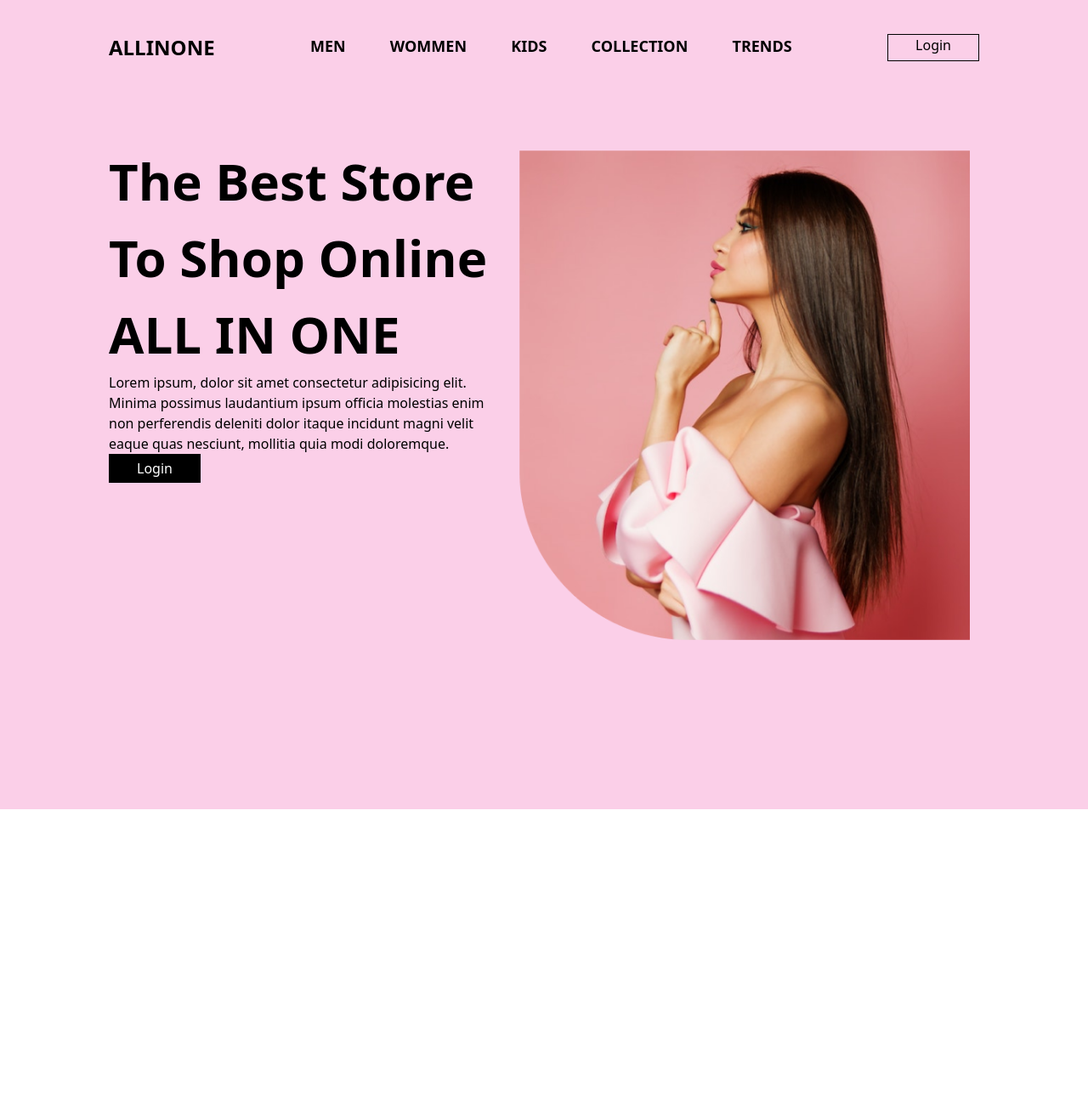
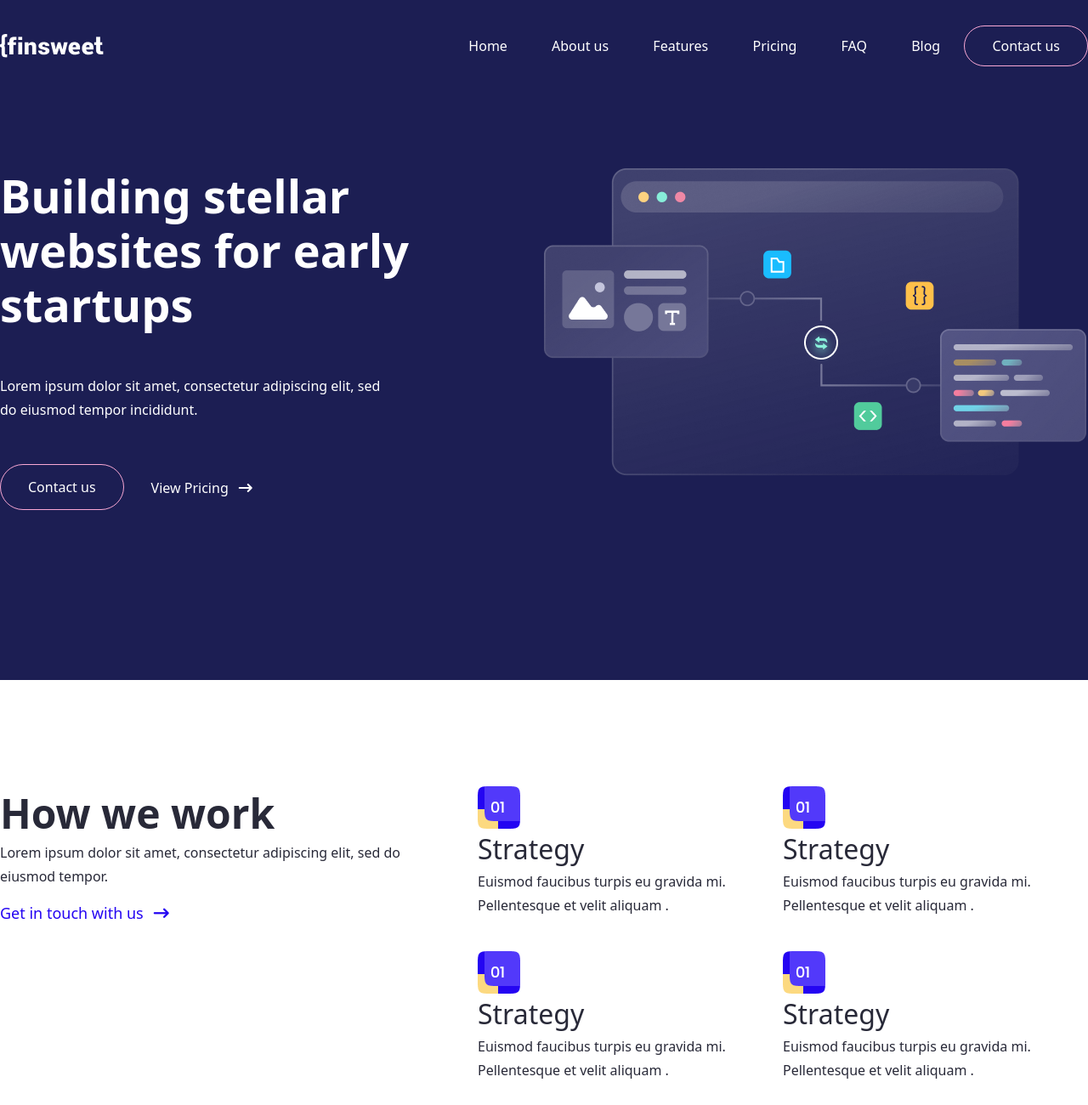
Before and after one commit to alaminusa/tailwind_two, a plain HTML site: page index.html in a window 1280 px wide. Shown: the whole page at 85% size. Before the commit the page ends 952 px from the top, so only its background shows below. Drawn offline with nearby package versions, Linux system fonts and the light colour scheme.

Commit message:
first commit

```diff
--- a/index.html
+++ b/index.html
@@ -4,6 +4,9 @@
   <meta charset="UTF-8">
   <meta name="viewport" content="width=device-width, initial-scale=1.0">
   <!-- google fonts -->
+  <link href="https://fonts.googleapis.com/css2?family=Poppins:wght@300;400;500;600;700;800;900&display=swap" rel="stylesheet">
+  <link rel="stylesheet" href="path/to/font-awesome/css/font-awesome.min.css">
+  <link rel="stylesheet" href="https://cdnjs.cloudflare.com/ajax/libs/font-awesome/6.4.2/css/all.min.css" integrity="sha512-z3gLpd7yknf1YoNbCzqRKc4qyor8gaKU1qmn+CShxbuBusANI9QpRohGBreCFkKxLhei6S9CQXFEbbKuqLg0DA==" crossorigin="anonymous" referrerpolicy="no-referrer" />
   <!-- google fonts -->
   <script src="https://cdn.tailwindcss.com"></script>
   <title>Tailwind#css</title>
@@ -11,36 +14,71 @@
 <body>
 
   <!-- header part start -->
-  <div class="w-[100%] bg-pink-200">
-    <div class="max-w-screen-lg flex justify-between m-auto pt-10">
-      <h3 class="text-2xl font-semibold">ALLINONE</h3>
-      <ul>
-        <li class="inline-block px-6"><a href="#" class="text-lg font-semibold">MEN</a></li>
-        <li class="inline-block px-6"><a href="#" class="text-lg font-semibold">WOMMEN</a></li>
-        <li class="inline-block px-6"><a href="#" class="text-lg font-semibold">KIDS</a></li>
-        <li class="inline-block px-6"><a href="#" class="text-lg font-semibold">COLLECTION</a></li>
-        <li class="inline-block px-6"><a href="#" class="text-lg font-semibold">TRENDS</a></li>
+  <div class="w-[100%] bg-[#1C1E53] h-[100vh]">
+    <div class="max-w-screen-xl flex justify-between m-auto">
+      <h3 class="text-2xl font-semibold pt-10"><img src="image/nav_logo.png" alt=""></h3>
+      <ul class="pt-10">
+        <li class="inline-block px-6"><a href="#" class="text-base text-white leading-7 font-medium font-sans">Home</a></li>
+        <li class="inline-block px-6"><a href="#" class="text-base text-white leading-7 font-medium font-sans">About us</a></li>
+        <li class="inline-block px-6"><a href="#" class="text-base text-white leading-7 font-medium font-sans">Features</a></li>
+        <li class="inline-block px-6"><a href="#" class="text-base text-white leading-7 font-medium font-sans">Pricing</a></li>
+        <li class="inline-block px-6"><a href="#" class="text-base text-white leading-7 font-medium font-sans">FAQ</a></li>
+        <li class="inline-block px-6"><a href="#" class="text-base text-white leading-7 font-medium font-sans">Blog</a></li>
+        <a href="#" class="px-8 border border-pink-300 hover:bg-[#FCD980] hover:text-black rounded-full py-3 text-base text-white leading-7 font-medium font-sans">Contact us</a>
       </ul>
-      <a href="#" class="py-0 px-8 border border-black hover:bg-slate-500">Login</a>
+    </div>
+    <div class="flex justify-between max-w-screen-xl m-auto pt-[130px]">
+      <div class="w-[50%] mx-auto">
+        <h1 class="text-[54px] text-white leading-[64px] font-semibold font-sans">Building stellar <br> websites for early startups</h1>
+        <p class="text-[16px] text-white leading-[28px] font-normal font-sans py-[50px]">Lorem ipsum dolor sit amet, consectetur adipiscing elit, sed <br> do eiusmod tempor incididunt.</p>
+        <div class="flex justify-start">
+          <a href="#" class="px-8 border border-pink-300 hover:bg-[#FCD980] hover:text-black rounded-full py-3 text-base text-white leading-7 font-medium font-sans inline-block">Contact us</a>
+        <p class="text-[16px] text-white leading-[28px] font-normal font-sans px-8">View Pricing<i class="fa-solid fa-arrow-right-long px-3 pt-5"></i></p>
+        </div>
+      </div>
+      <div class="w-[50%]">
+        <img src="image/banner.png" alt="">
+      </div>
     </div>
   </div>
   <!-- header part start -->
 
-  <!-- banner part start -->
-  <div class="w-[100%] bg-pink-200 h-[110vh] pt-24 ">
-    <div class="max-w-screen-lg m-auto flex justify-between">
-      <div class="w-[50%]">
-        <h1 class="text-6xl font-sans font-bold leading-normal">The Best Store To Shop Online ALL IN ONE</h1>
-        <p>Lorem ipsum, dolor sit amet consectetur adipisicing elit. Minima possimus laudantium ipsum officia molestias enim non perferendis deleniti dolor itaque incidunt magni velit eaque quas nesciunt, mollitia quia modi doloremque.</p>
-        <a href="#" class="px-8 border border-black bg-black text-white py-1 inline-block">Login</a>
+  <!-- Work part start -->
+  <div class="max-w-screen-xl mx-auto py-[125px] flex justify-between">
+    <div class="w-[40%]">
+      <h2 class="text-[48px] text-[#282938] leading-[64px] font-semibold font-sans">How we work</h2>
+      <p class="text-[16px] text-[#282938] leading-[28px] font-normal font-sans">Lorem ipsum dolor sit amet, consectetur adipiscing elit, sed do eiusmod tempor.</p>
+      <h6 class="text-[18px] text-[#2405F2] leading-[32px] font-normal font-sans">Get in touch with us<i class="fa-solid fa-arrow-right-long px-3 pt-5"></i></h6>
+    </div>
+
+    <div class="w-[60%] ps-[50px]">
+      <div class="flex justify-between">
+        <div class="div">
+          <img src="image/work1.png" alt="work1.png">
+          <h4 class="text-[32px] text-[#282938] leading-[48px] font-normal font-sans">Strategy</h4>
+          <p class="text-[16px] text-[#282938] leading-[28px] font-normal font-sans">Euismod faucibus turpis eu gravida mi. Pellentesque et velit aliquam .</p>
+        </div>
+        <div class="div">
+          <img src="image/work1.png" alt="work1.png">
+          <h4 class="text-[32px] text-[#282938] leading-[48px] font-normal font-sans">Strategy</h4>
+          <p class="text-[16px] text-[#282938] leading-[28px] font-normal font-sans">Euismod faucibus turpis eu gravida mi. Pellentesque et velit aliquam .</p>
+        </div>
       </div>
-      <div class="">
-        <img src="image/Frame 4.png" alt="">
+      <div class="flex justify-between pt-10">
+        <div class="div">
+          <img src="image/work1.png" alt="work1.png">
+          <h4 class="text-[32px] text-[#282938] leading-[48px] font-normal font-sans">Strategy</h4>
+          <p class="text-[16px] text-[#282938] leading-[28px] font-normal font-sans">Euismod faucibus turpis eu gravida mi. Pellentesque et velit aliquam .</p>
+        </div>
+        <div class="div">
+          <img src="image/work1.png" alt="work1.png">
+          <h4 class="text-[32px] text-[#282938] leading-[48px] font-normal font-sans">Strategy</h4>
+          <p class="text-[16px] text-[#282938] leading-[28px] font-normal font-sans">Euismod faucibus turpis eu gravida mi. Pellentesque et velit aliquam .</p>
+        </div>
       </div>
     </div>
-
   </div>
-  <!-- banner part start -->
+  <!-- Work part start -->
 
 
 
```
Also changed, not shown: js/tailwind.config.js (+26 -0 lines), image/Frame 4.png (deleted), image/banner.png (added), image/nav_logo.png (added), image/project_card.png (added), image/work1.png (added), image/work2.png (added), image/work3.png (added), image/work4.png (added).
